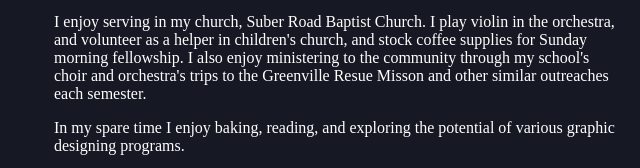
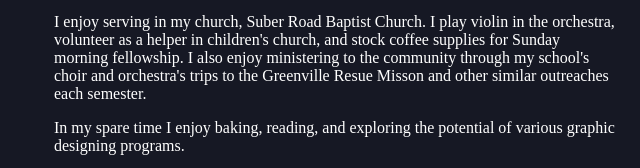
Before and after one commit to sknis967/sknis967.github.io, a plain HTML site: page index.html in a window 1280 px wide. Shown: the part 1018-1186 px from the top of the page, 304-944 px from the left. Drawn offline with Linux system fonts and the light colour scheme.

Commit message:
Update index.html

```diff
--- a/index.html
+++ b/index.html
@@ -55,7 +55,7 @@ color:white
 <div id="main">
 <p>	I am a Junior at Bob Jones Academy in Greenville, SC. I am currently a member of the school orchestra
 choir and enjoy working as a designer on the Student Body Communications Committee.</p>
-<p>	I enjoy serving in my church, Suber Road Baptist Church. I play violin in the orchestra, and
+<p>	I enjoy serving in my church, Suber Road Baptist Church. I play violin in the orchestra,
  volunteer as a helper in children's church, and stock coffee supplies for Sunday morning fellowship.
 I also enjoy ministering to the community through my school's choir and orchestra's trips to the Greenville
 Resue Misson and other similar outreaches each semester.</p>
```
